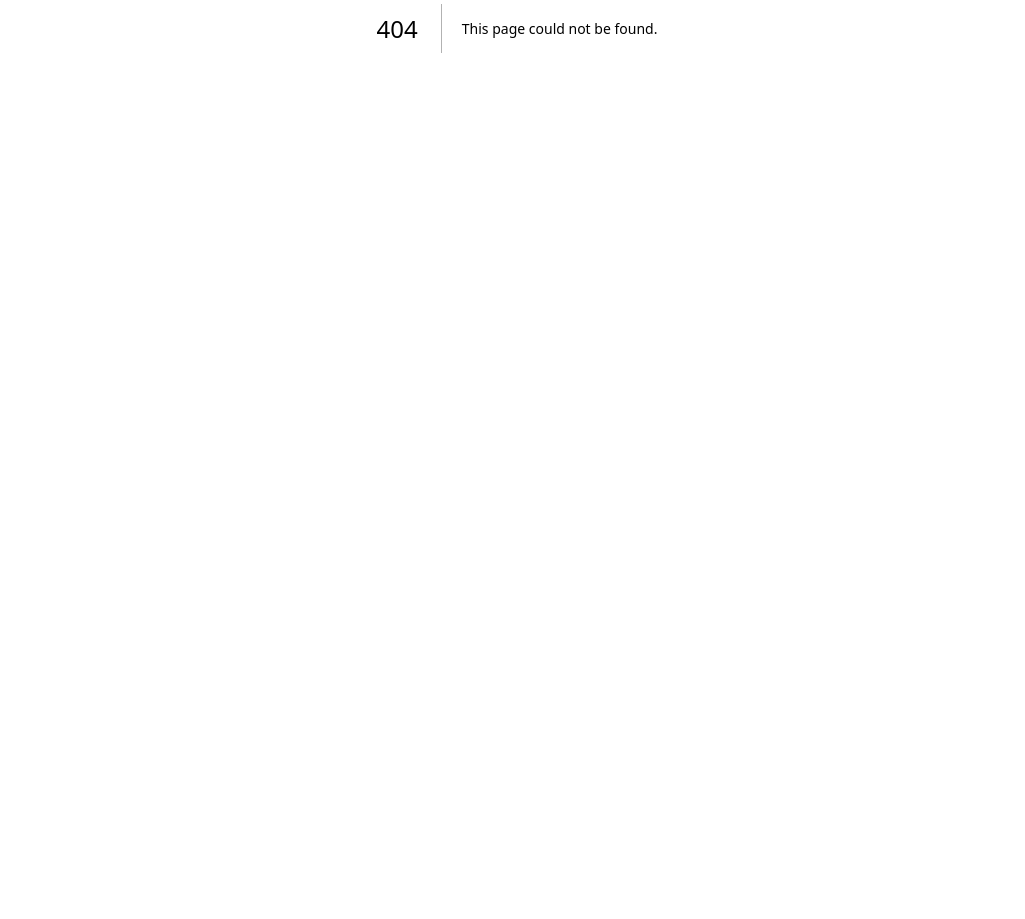
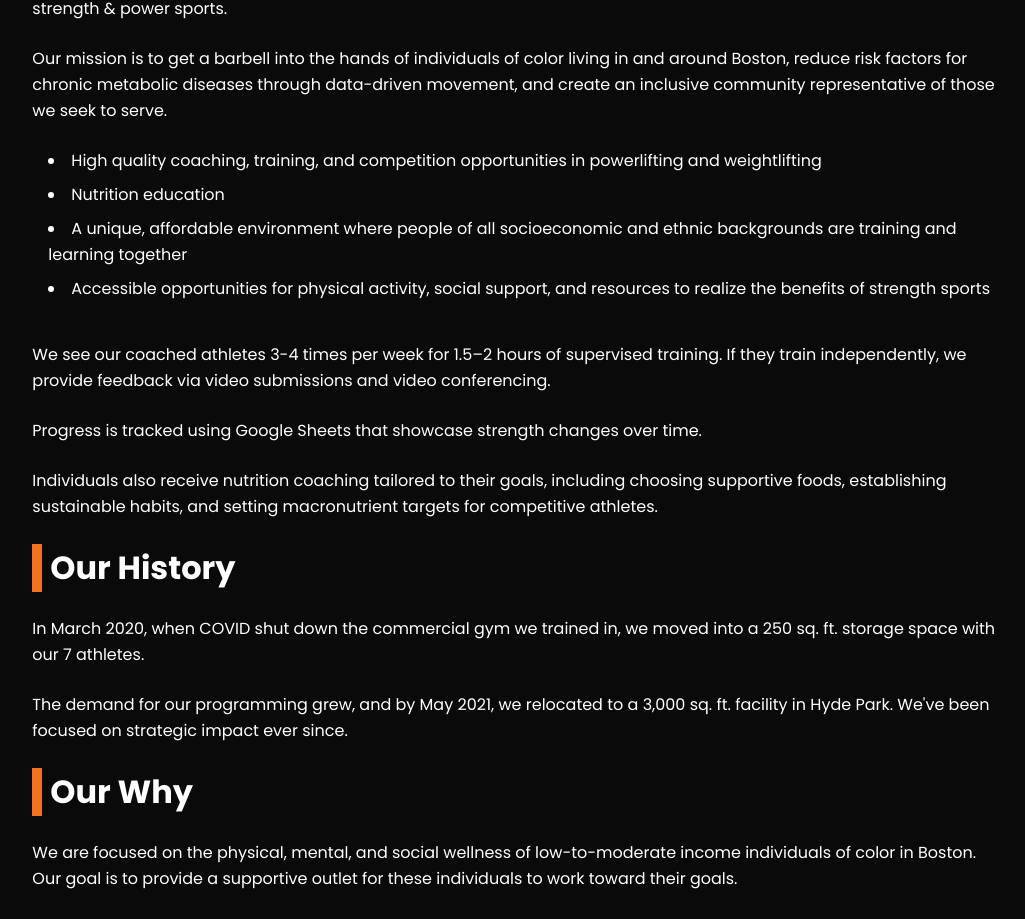
Before and after one commit to Artists-for-Humanity/urban-powerhouse, a Next.js app: page /About/OurStory in a window 1280 px wide. Before the commit this address had no page. Shown: the part 372-1291 px from the top of the page, without its empty margins (123-1148 px from the left). Before the commit the page ends 800 px from the top, so only its background shows below. Built offline with nearby package versions, Linux system fonts and the light colour scheme.

Commit message:
About Pages

```diff
--- a/components/Navigation.tsx
+++ b/components/Navigation.tsx
@@ -102,7 +102,7 @@ const Navigation: React.FC = () => {
                   dropdownOptions={[
                   { label: 'Meet the Founders', href: '/About/Founders' },
                   { label: 'Teen Story', href: '/About/TeenStories' },
-                  { label: 'From Humble Beginnings to Urban Powerhouse', href: '/About/HumbleBeginnings' },
+                  { label: 'From Humble Beginnings to Urban Powerhouse', href: '/About/OurStory' },
                   ]}/>
       <Button label="FAQ" href="/FAQ" variant="nav" isActive={pathname === '/FAQ'} />
         <Button label="Registration & Membership" href="/" variant="nav" isActive={false} />
--- a/pages/About/Founders.tsx
+++ b/pages/About/Founders.tsx
@@ -9,7 +9,7 @@ import Leadership from "../../components/Leadership";
 
 
 
-export default function About() {
+export default function Founders() {
 
 
 
@@ -22,19 +22,20 @@ export default function About() {
                 imageSrc="/headshots/founder1.png"
                 name="Joseph Stephen, Executive Director/Co-Founder"
                 description={[
-                    "Joseph Stephen is an ACSM Certified CPT, Crossfit Level 1, USAW Level 1 Sports Performance Coach and USAPL Club Coach. Joseph graduated from Berklee College of Music with a B.A. in Music Education and Performance. He has spent the past decade traveling between the worlds of music, education, and health and wellness.",
-                    "In 2012 he decided to stop the balancing act and devote his time to helping others achieve their health and wellness goals full time as a trainer at Fitness Together Newtonville and then a manager at Fitness Together Dedham, followed by a Business Manager position at a prominent CrossFit box. Most recently he held the position of Director of Membership at the Thomas Menino YMCA, located in Hyde Park, MA. He is currently the Senior Director of Membership & Fitness for the Hockomock YMCA. ",
+                    "Joseph Stephen is an ACSM Certified CPT, Crossfit Level 1, USAW Level 1 Sports Performance Coach and USAPL Club Coach.",
+                    "Joseph earned his B.S. in Exercise Science from UMass Boston, is a certified strength coach, and has been working with athletes to improve their health, wellness, and performance for over 15 years. He has been coaching and competing in the sport of powerlifting in USA Powerlifting since 2018 at the local and national level.",
+                    "Prior to opening Urban PowerHouse in 2019 and coaching athletes in powerlifting, Joseph spent the previous 10 years working as a head strength coach and personal trainer in CrossFit and other training modalities. There he helped athletes and clients focus on functional strength and improving and maintaining movement for prolonged health and independence as they age.",
                     "Joseph has coached several athletes to the national level within their first year of competition. He's looking forward to providing more opportunities for individuals within the Boston community to experience what it's like to be a strength athlete."
-                ]}
+                  ]}
                 />
                 <Leadership
                     imageSrc="/headshots/founder2.png"
-                    name="Laurie Maranian, VP of Development/Co-Founder"
+                    name="Laurie Maranian, Co-Founder/VP of Development"
                     description={[
-                        "Laurie Maranian is a USAPL Club Coach and a Road Runners Club of America distance running coach.",
-                        "Laurie has competed with USA Powerlifting for two years now at both the local and national level and is committed to putting a barbell in as many people's hands as possible to give them the opportunity to experience the power of strength sports. ",
-                        "Laurie is currently the Director of Development for the Cardinal Cushing Centers, a $35 million non-profit organization that supports individuals with intellectual disabilities. Prior to starting her career in development in 2010, Laurie helped to found and subsequently coordinate social and recreation programming for Teens and Young Adults with Down syndrome. Laurie, who currently resides in Boston, MA, graduated from Harvard College with a BA in Sociology."
-                    ]}
+                        "Laurie Maranian is a USAPL Club Coach, a Road Runners Club of America distance running coach, and a Precision Nutrition Level One Coach.",
+                        "Laurie has competed with USA Powerlifting since 2018 at both the local and national level and is committed to putting a barbell in as many people's hands as possible to give them the opportunity to experience the power of strength sports.",
+                        "Laurie is currently the Director of Development for the Cardinal Cushing Centers, a $40 million non-profit organization that supports individuals with intellectual disabilities. Prior to starting her career in development in 2010, Laurie helped to found and subsequently coordinate social and recreation programming for Teens and Young Adults with Down syndrome. Laurie, who currently resides in Boston, MA, graduated from Harvard College with a BA in Sociology."
+                      ]}
                 />
               </Container>
             <Footer />
--- /dev/null
+++ b/pages/About/OurStory.tsx
@@ -0,0 +1,82 @@
+"use client";
+import React from "react";
+import Grid from "../../components/GridContainer";
+import Footer from "../../components/Footer";
+import Container from "../../components/Container";
+import Navigation from "../../components/Navigation";
+import ArticleBlock from "../../components/News/ArticleBlock";
+import '../../app/globals.css';
+
+export default function AboutArticle() {
+  return (
+    <Grid>
+      <Navigation />
+      <Container className="">
+        <h1 className="text-[32px] font-semibold col-span-full mb-[40px]">News & Events</h1>
+
+        <ArticleBlock variant="title" title="About Urban PowerHouse" />
+
+        <ArticleBlock
+          variant="paragraph"
+          paragraphs={[
+            "Urban PowerHouse is an organization bringing empowerment and self-growth to those in Boston’s urban centers through strength & power sports.",
+            "Our mission is to get a barbell into the hands of individuals of color living in and around Boston, reduce risk factors for chronic metabolic diseases through data-driven movement, and create an inclusive community representative of those we seek to serve."
+          ]}
+        />
+
+        <ArticleBlock
+          variant="bullet-points"
+          paragraphs={[
+            "High quality coaching, training, and competition opportunities in powerlifting and weightlifting",
+            "Nutrition education",
+            "A unique, affordable environment where people of all socioeconomic and ethnic backgrounds are training and learning together",
+            "Accessible opportunities for physical activity, social support, and resources to realize the benefits of strength sports"
+          ]}
+        />
+
+        <ArticleBlock
+          variant="paragraph"
+          paragraphs={[
+            "We see our coached athletes 3-4 times per week for 1.5–2 hours of supervised training. If they train independently, we provide feedback via video submissions and video conferencing.",
+            "Progress is tracked using Google Sheets that showcase strength changes over time."
+          ]}
+        />
+
+        <ArticleBlock
+          variant="paragraph"
+          paragraphs={[
+            "Individuals also receive nutrition coaching tailored to their goals, including choosing supportive foods, establishing sustainable habits, and setting macronutrient targets for competitive athletes."
+          ]}
+        />
+
+        <ArticleBlock
+          variant="title"
+          title="Our History"
+        />
+
+        <ArticleBlock
+          variant="paragraph"
+          paragraphs={[
+            "In March 2020, when COVID shut down the commercial gym we trained in, we moved into a 250 sq. ft. storage space with our 7 athletes.",
+            "The demand for our programming grew, and by May 2021, we relocated to a 3,000 sq. ft. facility in Hyde Park. We've been focused on strategic impact ever since."
+          ]}
+        />
+
+        <ArticleBlock
+          variant="title"
+          title="Our Why"
+        />
+
+        <ArticleBlock
+          variant="paragraph"
+          paragraphs={[
+            "We are focused on the physical, mental, and social wellness of low-to-moderate income individuals of color in Boston. Our goal is to provide a supportive outlet for these individuals to work toward their goals.",
+            "Through competing and traveling for strength sports, we’ve seen firsthand that diversity is lacking in the field. Urban PowerHouse exists to expand access to strength sports for people of color and those with limited financial means."
+          ]}
+        />
+
+      </Container>
+      <Footer />
+    </Grid>
+  );
+}
--- /dev/null
+++ b/pages/About/TeenStories.tsx
@@ -0,0 +1,42 @@
+"use client";
+import React from "react";
+import Grid from "../../components/GridContainer";
+import Footer from "../../components/Footer";
+import Container from "../../components/Container";
+import Navigation from "../../components/Navigation";
+import ArticleBlock from "../../components/News/ArticleBlock";
+import '../../app/globals.css';
+
+
+
+export default function TeenStories() {
+
+    return (
+          <Grid>
+            <Navigation/>
+              <Container className="">
+              <h1 className="text-[32px] font-semibold col-span-full mb-[40px] ">Teen Stories</h1>
+              <ArticleBlock variant="title" title="Emmanuella Gustave-Paul" />
+            <ArticleBlock
+            variant="paragraph"
+            paragraphs={[
+                "Urban PowerHouse loves having Emmanuella Gustave-Paul as a part of the UPH community. Emmanuella started working with UPH in the summer of 2024 as a youth worker through UPH’s partnership with the Office of Youth Employment and Opportunity. She joined as a member around the same time, doing some of her powerlifting training with her Urban family, and continued on as a youth worker employee for the 2024 - 2025 school year.",
+                "Emmanuella discovered powerlifting at Boston Latin School (BLS), where she joined the powerlifting team in 8th grade. Participating in the under 48 kilo weight class, Emmanuella is a very lightweight lifter, but her personality and strength are so much larger than her stature. Emmanuella loves lifting heavy weights and being a part of both her school team and the UPH strength community. SHe is the current record holder in the deadlift for her age and weight class both in Massachusetts and regionally.",
+                "When she is not deadlifting 300 pounds or working at the gym, Emmanuella participates in BLS Big Band and BLS Pizzaz in the pit orchestra. She lives in Hyde Park with her parents, siblings, and pets, and loves that she can walk to a gym in her own neighborhood that welcomes other people who look like her."
+            ]}
+            />
+             <ArticleBlock variant="title" title="Emmanuella Gustave-Paul" />
+            <ArticleBlock
+            variant="paragraph"
+            paragraphs={[
+                "Urban PowerHouse loves having Emmanuella Gustave-Paul as a part of the UPH community. Emmanuella started working with UPH in the summer of 2024 as a youth worker through UPH’s partnership with the Office of Youth Employment and Opportunity. She joined as a member around the same time, doing some of her powerlifting training with her Urban family, and continued on as a youth worker employee for the 2024 - 2025 school year.",
+                "Emmanuella discovered powerlifting at Boston Latin School (BLS), where she joined the powerlifting team in 8th grade. Participating in the under 48 kilo weight class, Emmanuella is a very lightweight lifter, but her personality and strength are so much larger than her stature. Emmanuella loves lifting heavy weights and being a part of both her school team and the UPH strength community. SHe is the current record holder in the deadlift for her age and weight class both in Massachusetts and regionally.",
+                "When she is not deadlifting 300 pounds or working at the gym, Emmanuella participates in BLS Big Band and BLS Pizzaz in the pit orchestra. She lives in Hyde Park with her parents, siblings, and pets, and loves that she can walk to a gym in her own neighborhood that welcomes other people who look like her."
+            ]}
+            />
+              </Container>
+            <Footer />
+          </Grid>
+
+    );
+}
```
